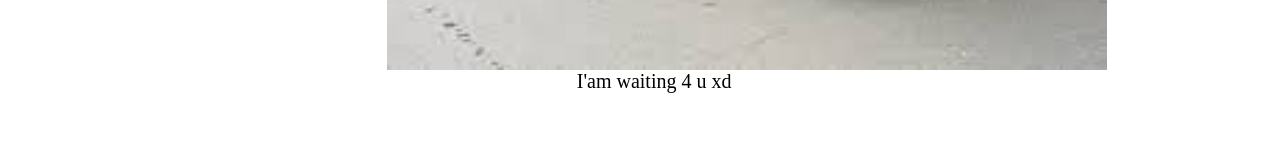
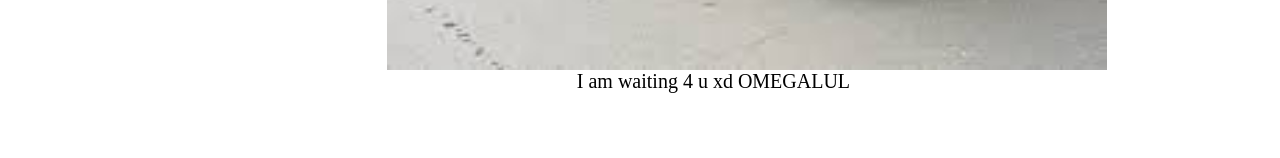
Before and after one commit to infinitsk/Odpocet18White, a plain HTML site: page index.html in a window 1280 px wide. Shown: the part 735-893 px from the top of the page. Drawn offline with Linux system fonts and the light colour scheme.

```diff
--- a/index.html
+++ b/index.html
@@ -10,6 +10,7 @@
     <h1 style="text-align: center;margin-top: 10px; ">18 budeš mať za</h1>
     <h2 id="chuj">nejde ti to</h2>
     <img style="margin-top: 15%;margin-left: 30%;height: 500px;width: 720px; " src="blyat.jfif " alt="okta ">
-    <div style="margin-left: 45%;font-size: 20px; ">I'am waiting 4 u xd</div>
+    <div style="margin-left: 45%;font-size: 20px; ">I am waiting 4 u xd OMEGALUL</div> <!-- <------ pepega už si happy? -->
+
     <h3 style="margin-top: 5%;text-align: center;">very work in progress yes yes</h3>
 </body>
```
